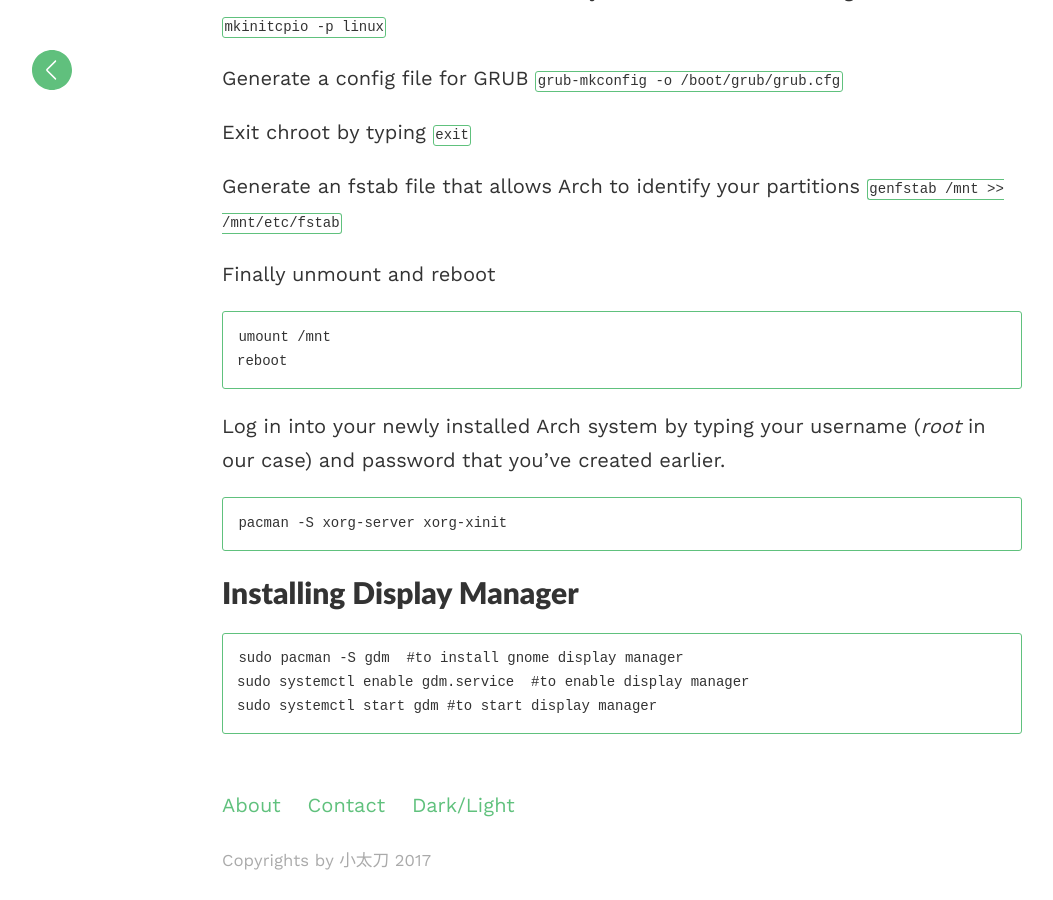
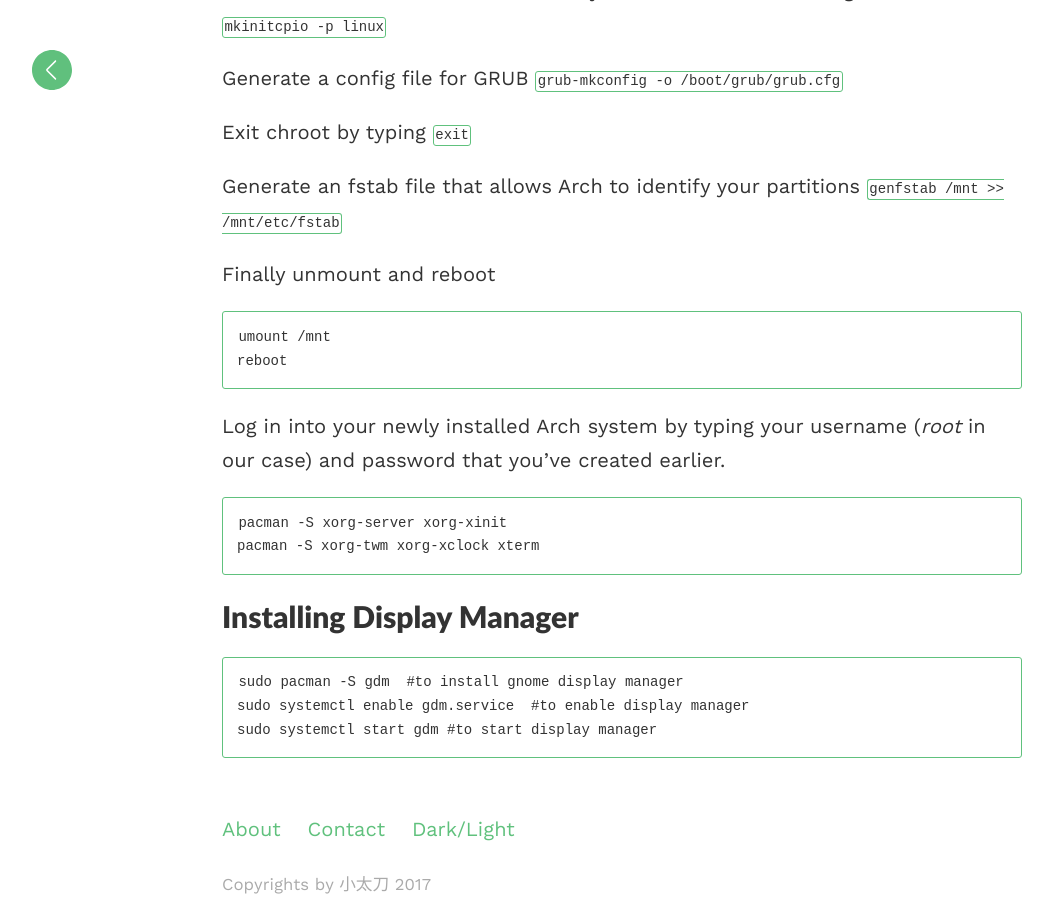
Before and after one commit to evgeniyantipin/evgeniyantipin.github.io, a Jekyll site: the page built from _posts/2018-01-02-how-to-install-arch-linux.md, in a window 1280 px wide and 900 px high, scrolled down 2047 px. Shown: the whole window, without its empty margins (18-1071 px from the left). Built offline with Jekyll 4.4.1, drawn with Linux system fonts in a browser that asks for light colours; before the commit the page ends 2923 px from its top, so only the background shows below that.

Commit message:
Update 2018-01-02-how-to-install-arch-linux.md

````diff
--- a/_posts/2018-01-02-how-to-install-arch-linux.md
+++ b/_posts/2018-01-02-how-to-install-arch-linux.md
@@ -62,6 +62,7 @@ Log in into your newly installed Arch system by typing your username (*root* in
 
 ```bash
 pacman -S xorg-server xorg-xinit
+pacman -S xorg-twm xorg-xclock xterm
 ```
 
 ## Installing display manager
````
